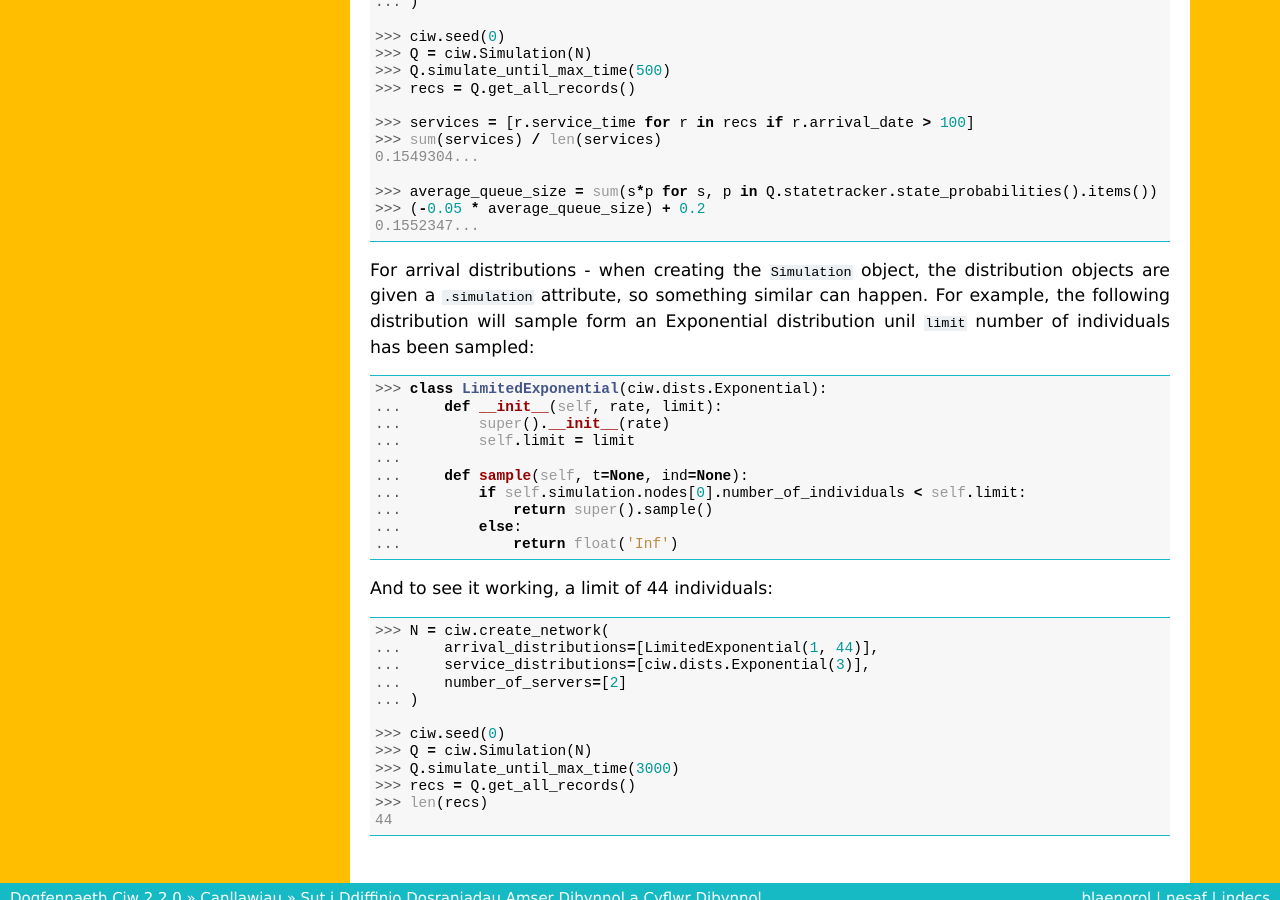
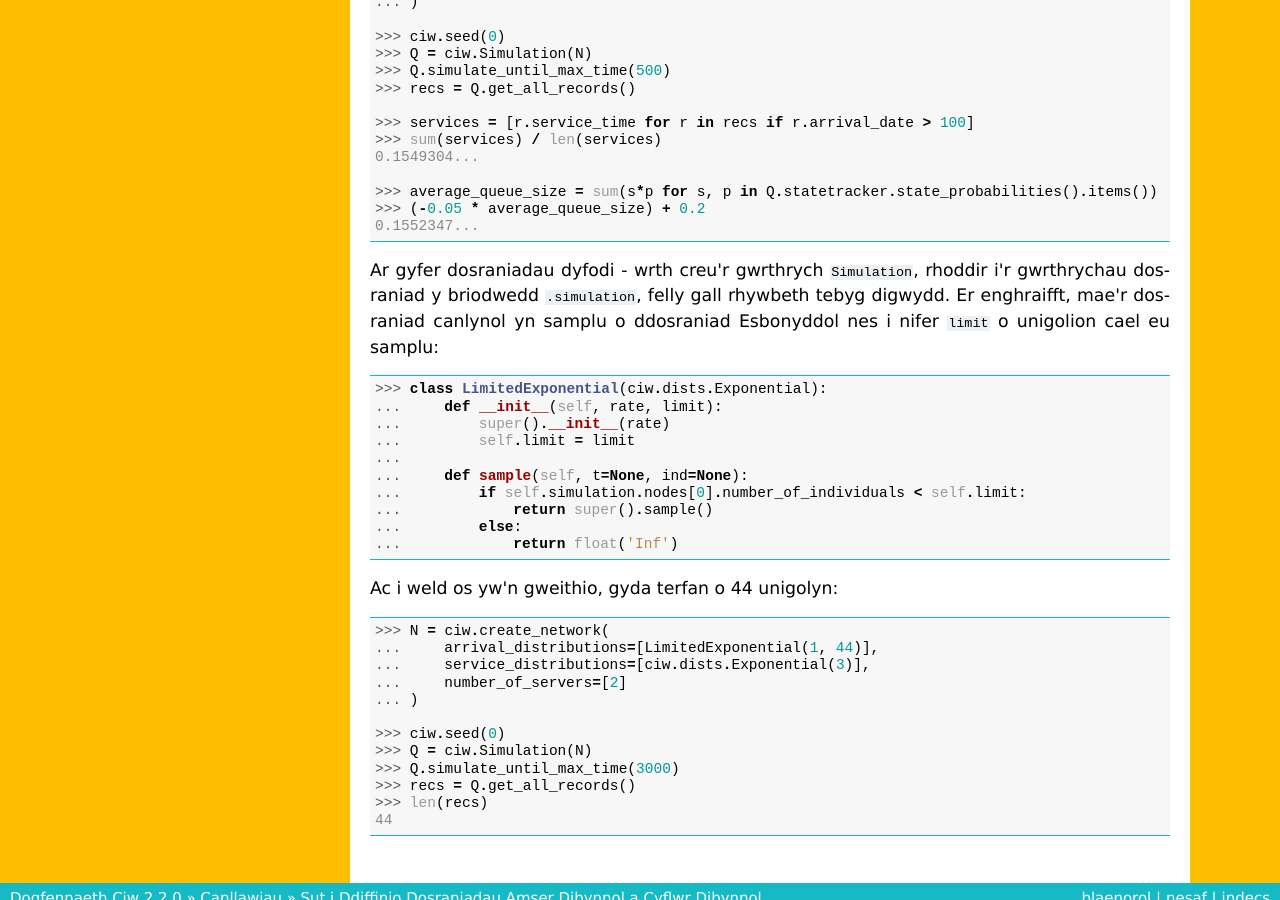
Before and after one commit to CiwPython/Ciw-cy, a Sphinx documentation site: the page built from docs/Guides/time_dependent.rst, in a window 1280 px wide and 900 px high, scrolled down 2251 px. Built offline with Sphinx 7.4.7, drawn with Linux system fonts in a browser that asks for light colours.

Commit message:
fix wrognly places english

```diff
--- a/docs/Guides/time_dependent.rst
+++ b/docs/Guides/time_dependent.rst
@@ -118,7 +118,7 @@ Nawr i wirio os yw hyn yn gweithio, bydd yr amser gwasanaeth cymedrig tua'n hafa
     >>> (-0.05 * average_queue_size) + 0.2
     0.1552347...
 
-For arrival distributions - when creating the :code:`Simulation` object, the distribution objects are given a :code:`.simulation` attribute, so something similar can happen. For example, the following distribution will sample form an Exponential distribution unil :code:`limit` number of individuals has been sampled::
+Ar gyfer dosraniadau dyfodi - wrth creu'r gwrthrych :code:`Simulation`, rhoddir i'r gwrthrychau dosraniad y briodwedd :code:`.simulation`, felly gall rhywbeth tebyg digwydd. Er enghraifft, mae'r dosraniad canlynol yn samplu o ddosraniad Esbonyddol nes i nifer :code:`limit` o unigolion cael eu samplu::
 
     >>> class LimitedExponential(ciw.dists.Exponential):
     ...     def __init__(self, rate, limit):
@@ -131,7 +131,7 @@ For arrival distributions - when creating the :code:`Simulation` object, the dis
     ...         else:
     ...             return float('Inf')
 
-And to see it working, a limit of 44 individuals::
+Ac i weld os yw'n gweithio, gyda terfan o 44 unigolyn::
 
     >>> N = ciw.create_network(
     ...     arrival_distributions=[LimitedExponential(1, 44)],
```
